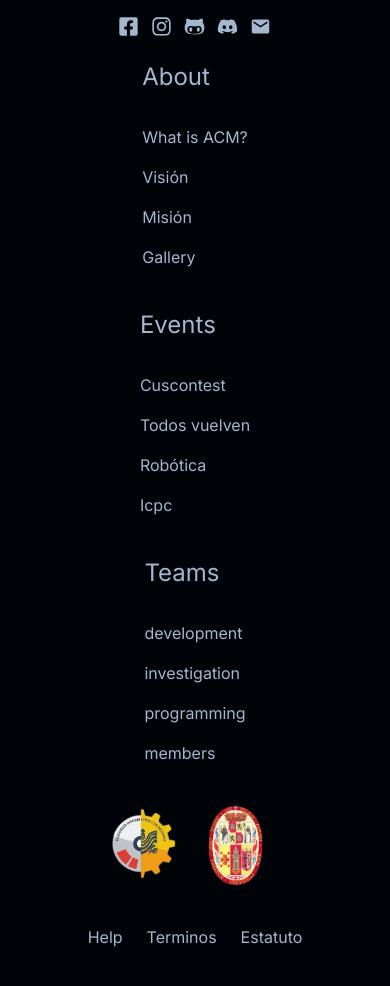
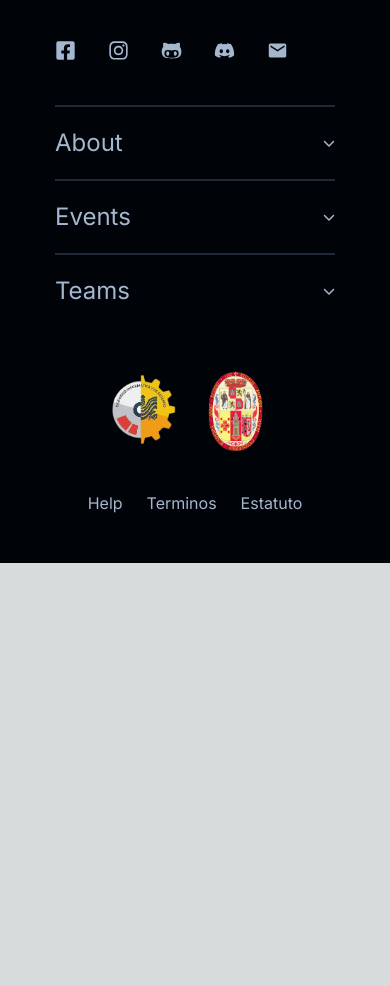
Before and after one commit to ACM-Chapter-Cusco/kratos, a Next.js app: page / in a window 390 px wide. Shown: the part 5442-6428 px from the top of the page. After the commit the page ends 6005 px from the top, so only its background shows below. Built offline with nearby package versions, Linux system fonts and the light colour scheme.

Commit message:
feat: Make the footer responsive (#39)
### Changes

Have been created anothe component called SectionsFooterMobile and has
been changed the original SectionsFooter to SectionsFooterDesktop and
it's been modified with tailwindcss utilities to make the footer
responsive

---

Close #38

```diff
--- a/src/app/components/Footer/SectionsFooter.jsx
+++ b/src/app/components/Footer/SectionsFooterDesktop.jsx
@@ -1,13 +1,13 @@
-import React from 'react'
-import LinksFooter from './LinksFooter'
-import TitlesFooter from './TitlesFooter'
+import React from "react";
+import LinksFooter from "./LinksFooter";
+import TitlesFooter from "./TitlesFooter";
 
-export const SectionsFooter = () => {
+export const SectionsFooterDesktop = () => {
   return (
-    <div className="flex flex-col flex-wrap md:flex-row justify-between items-center gap-x-40 gap-y-6">
+    <div className="flex items-center justify-between md:flex-row">
       <div>
         <TitlesFooter title="About" />
-        <div className="flex flex-col justify-start">
+        <div className="mt-8 flex flex-col justify-start">
           <LinksFooter link="#">What is ACM?</LinksFooter>
           <LinksFooter link="#">Visión</LinksFooter>
           <LinksFooter link="#">Misión</LinksFooter>
@@ -16,24 +16,22 @@ export const SectionsFooter = () => {
       </div>
       <div>
         <TitlesFooter title="Events" />
-        <div className="flex flex-col">
+        <div className="mt-8 flex flex-col">
           <LinksFooter link="#">Cuscontest</LinksFooter>
           <LinksFooter link="#">Todos vuelven</LinksFooter>
           <LinksFooter link="#">Robótica</LinksFooter>
           <LinksFooter link="#">Icpc</LinksFooter>
         </div>
-
       </div>
       <div>
         <TitlesFooter title="Teams" />
-        <div className="flex flex-col">
+        <div className="mt-8 flex flex-col">
           <LinksFooter link="#">development</LinksFooter>
           <LinksFooter link="#">investigation</LinksFooter>
           <LinksFooter link="#">programming</LinksFooter>
           <LinksFooter link="#">members</LinksFooter>
         </div>
-
       </div>
     </div>
-  )
-}
+  );
+};
--- /dev/null
+++ b/src/app/components/Footer/SectionsFooterMobile.jsx
@@ -0,0 +1,102 @@
+"use client";
+
+import React, { useState } from "react";
+import LinksFooter from "./LinksFooter";
+import TitlesFooter from "./TitlesFooter";
+import { FaChevronDown, FaChevronUp } from "react-icons/fa6";
+
+export const SectionsFooterMobile = () => {
+  const [isOpenAbout, setIsOpenAbout] = useState(false);
+  const [isOpenEvents, setIsOpenEvents] = useState(false);
+  const [isOpenTeams, setIsOpenTeams] = useState(false);
+
+  const [isOpen, setIsOpen] = useState("none");
+
+  const linksFooter = [
+    {
+      id: 1,
+      name: "About",
+      links: [
+        { link: "#", title: "What is ACM?" },
+        { link: "#", title: "Visión" },
+        { link: "#", title: "Misión" },
+        { link: "#", title: "Gallery" },
+      ],
+    },
+    {
+      id: 2,
+      name: "Events",
+      links: [
+        { link: "#", title: "Cuscontest" },
+        { link: "#", title: "Todos vuelven" },
+        { link: "#", title: "Robótica" },
+        { link: "#", title: "Icpc" },
+      ],
+    },
+    {
+      id: 3,
+      name: "Teams",
+      links: [
+        { link: "#", title: "development" },
+        { link: "#", title: "investigation" },
+        { link: "#", title: "programming" },
+        { link: "#", title: "members" },
+      ],
+    },
+  ];
+
+  const handleClick = (name) => {
+    console.log(name);
+    if (isOpen === "none") {
+      setIsOpen(name);
+    } else {
+      if (isOpen !== name) {
+        setIsOpen(name);
+      } else {
+        setIsOpen("none");
+      }
+    }
+  };
+
+  return (
+    <div className="flex flex-col flex-wrap items-center justify-between gap-x-40 md:flex-row">
+      {linksFooter.map((item) => (
+        <div key={item.id} className="w-full">
+          <div
+            className="flex items-center justify-between border-t-2 border-gray-800 py-5"
+            onClick={() => handleClick(item.name)}
+          >
+            <TitlesFooter title={item.name} />
+            {isOpen === item.name && <FaChevronUp size="12px" />}
+            {isOpen !== item.name && <FaChevronDown size="12px" />}
+          </div>
+          <div
+            className={`flex flex-col items-center justify-start ${isOpen !== item.name && "hidden"} my-5`}
+          >
+            {item.links.map((link) => (
+              <LinksFooter key={link.title} link={link.link}>
+                {link.title}
+              </LinksFooter>
+            ))}
+          </div>{" "}
+        </div>
+      ))}
+
+      {/* <div>
+        <div className="flex items-center gap-5">
+          <TitlesFooter title="Teams" />
+          {isOpenAbout && <FaChevronUp size="12px" />}
+          {!isOpenAbout && <FaChevronDown size="12px" />}
+        </div>
+        <div
+          className={`flex flex-col justify-start ${!isOpenTeams && "hidden"}`}
+        >
+          <LinksFooter link="#">development</LinksFooter>
+          <LinksFooter link="#">investigation</LinksFooter>
+          <LinksFooter link="#">programming</LinksFooter>{" "}
+          <LinksFooter link="#">members</LinksFooter>{" "}
+        </div>
+      </div> */}
+    </div>
+  );
+};
--- a/src/app/components/Footer/SocialMediaFooter.jsx
+++ b/src/app/components/Footer/SocialMediaFooter.jsx
@@ -8,39 +8,39 @@ import { MdEmail } from "react-icons/md";
 
 const SocialMediaFooter = () => {
   return (
-    <div className="flex gap-x-3">
+    <div className="flex gap-x-8 md:gap-x-3">
       <a href="#">
         <FaFacebookSquare
-          className="text-white-azul hover:text-blue transition duration-300 "
+          className="text-white-azul transition duration-300 hover:text-blue"
           size="21px"
         />
       </a>
       <a href="#">
         <FaInstagram
-          className="text-white-azul hover:text-rojo transition duration-300"
+          className="text-white-azul transition duration-300 hover:text-rojo"
           size="21px"
         />
       </a>
       <a href="#">
         <FaGithubAlt
-          className="text-white-azul hover:text-verde transition duration-300"
+          className="text-white-azul transition duration-300 hover:text-verde"
           size="21px"
         />
       </a>
       <a href="#">
         <FaDiscord
-          className="text-white-azul hover:text-cyan transition duration-300"
+          className="text-white-azul transition duration-300 hover:text-cyan"
           size="21px"
         />
       </a>
       <a href="#">
         <MdEmail
-          className="text-white-azul hover:text-rojo transition duration-300"
+          className="text-white-azul transition duration-300 hover:text-rojo"
           size="21px"
         />
       </a>
     </div>
-  )
-}
+  );
+};
 
-export default SocialMediaFooter
+export default SocialMediaFooter;
--- a/src/app/components/Footer/TitlesFooter.jsx
+++ b/src/app/components/Footer/TitlesFooter.jsx
@@ -1,7 +1,5 @@
 const TitlesFooter = ({ title }) => {
-  return (
-    <h3 className="text-2xl mb-8">{title}</h3>
-  )
-}
+  return <h3 className="text-2xl">{title}</h3>;
+};
 
-export default TitlesFooter
+export default TitlesFooter;
--- a/src/app/components/Footer/index.jsx
+++ b/src/app/components/Footer/index.jsx
@@ -1,21 +1,28 @@
-import React from 'react'
-import { SectionsFooter } from './SectionsFooter'
-import Image from 'next/image'
-import SocialMediaFooter from './SocialMediaFooter'
-import LinksFooter from './LinksFooter'
+import React from "react";
+import { SectionsFooter, SectionsFooterDesktop } from "./SectionsFooterDesktop";
+import Image from "next/image";
+import SocialMediaFooter from "./SocialMediaFooter";
+import LinksFooter from "./LinksFooter";
+import { SectionsFooterMobile } from "./SectionsFooterMobile";
 
 const Footer = () => {
   return (
     <footer className="flex justify-center bg-dark-1">
-      <div className="h-auto w-[1400px] px-4 flex flex-col py-8 px-12 text-base text-white-azul gap-y-6" >
-        <div className="flex flex-col md:flex-row justify-between items-center mb-4 gap-y-6 gap-x-4">
-          <div className="flex flex-col items-center gap-y-4">
+      <div className="flex h-auto w-[80%] flex-col gap-y-6 px-12 px-4 py-8 text-base text-white-azul md:w-[1400px]">
+        <div className="mb-4 flex flex-col items-start justify-between gap-x-4 gap-y-6 md:flex-row md:items-center">
+          <div className="flex flex-col items-start gap-y-10 md:gap-y-4">
             <h3 className="text-base font-bold">ACM.Chapter.Cusco</h3>
             <SocialMediaFooter />
           </div>
-          <SectionsFooter />
 
-          <div className="flex">
+          <div className="hidden w-[50%] md:block">
+            <SectionsFooterDesktop />
+          </div>
+          <div className="my-5 w-full md:my-0 md:hidden">
+            <SectionsFooterMobile />
+          </div>
+
+          <div className="flex w-full justify-center md:w-auto">
             <Image
               src="/info_logo.png"
               alt="informatica logo"
@@ -31,18 +38,15 @@ const Footer = () => {
               className=""
             />
           </div>
-
         </div>
-        <div className="flex flex-row justify-center items-center gap-6">
+        <div className="flex flex-row items-center justify-center gap-6">
           <LinksFooter link="#">Help</LinksFooter>
           <LinksFooter link="#">Terminos</LinksFooter>
           <LinksFooter link="#">Estatuto</LinksFooter>
         </div>
       </div>
+    </footer>
+  );
+};
 
-
-    </footer>
-  )
-}
-
-export default Footer
+export default Footer;
```
